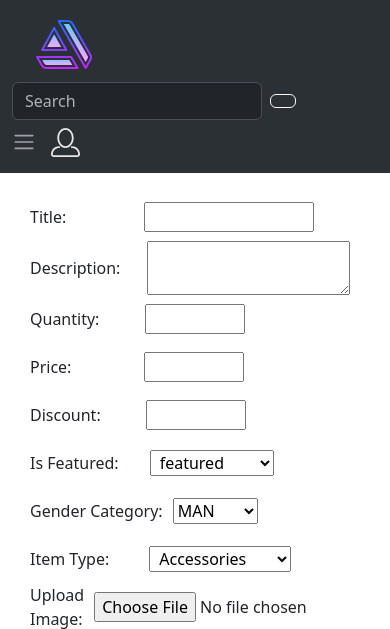
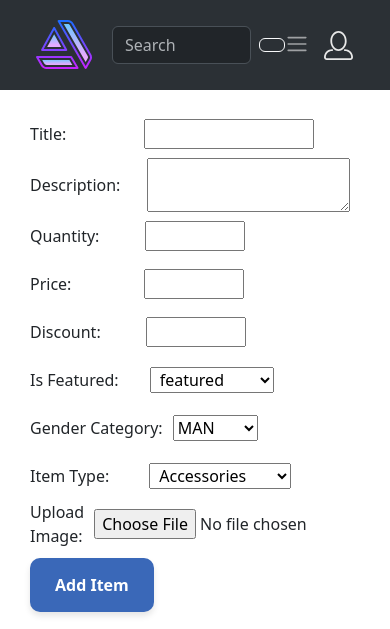
Before and after one commit to AndreyKhokhlovGeekBrains/My_GraduationProject, a FastAPI app: page /add-item in a window 390 px wide; the page is wider, and only the part inside the window is pictured. Shown: the top 629 px of that part. Run offline with FastAPI, Linux system fonts and the light colour scheme; parts of the project's set-up code (start-up, migrations or seed data) failed here and were passed over; some libraries are stand-ins or nearby versions.

Commit message:
Andrey's changes as of 23.10.2024 v.2

```diff
--- a/static/css/style.css
+++ b/static/css/style.css
@@ -4,7 +4,11 @@ form[role="search"] {
 }
 
 form[role="search"] input {
-    width: 250px; /* Adjust the width as per your design */
+    max-width: 250px;
+}
+
+.search-box {
+  max-width: 250px;
 }
 
 .nav-link {
@@ -545,6 +549,9 @@ form[role="search"] input {
   .footer__container .footer-block h3 {
     font-size: 2em;
   }
+  .navbar .container-fluid {
+    flex-wrap: nowrap;
+  }
 }
 
 @media (max-width: 390px) {
--- a/templates/index.html
+++ b/templates/index.html
@@ -34,7 +34,7 @@
             <img src="/static/img/Logo.svg" alt="..." />
           </a>
 
-          <form class="d-flex" role="search" action="/search" method="get">
+          <form class="d-flex search-box" role="search" action="/search" method="get">
             <input class="form-control me-2" type="search" placeholder="Search" aria-label="Search" name="query">
             <button class="btn btn-outline-light" type="submit">
                 <i class="fa fa-search"></i>
```
